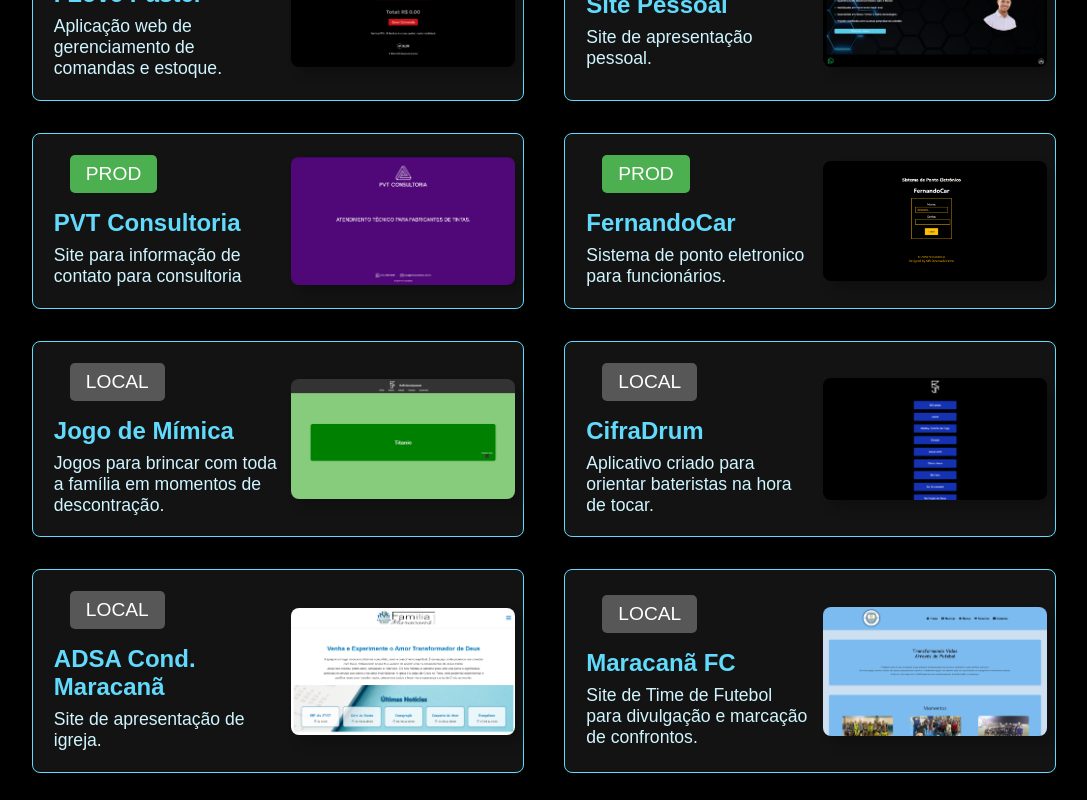
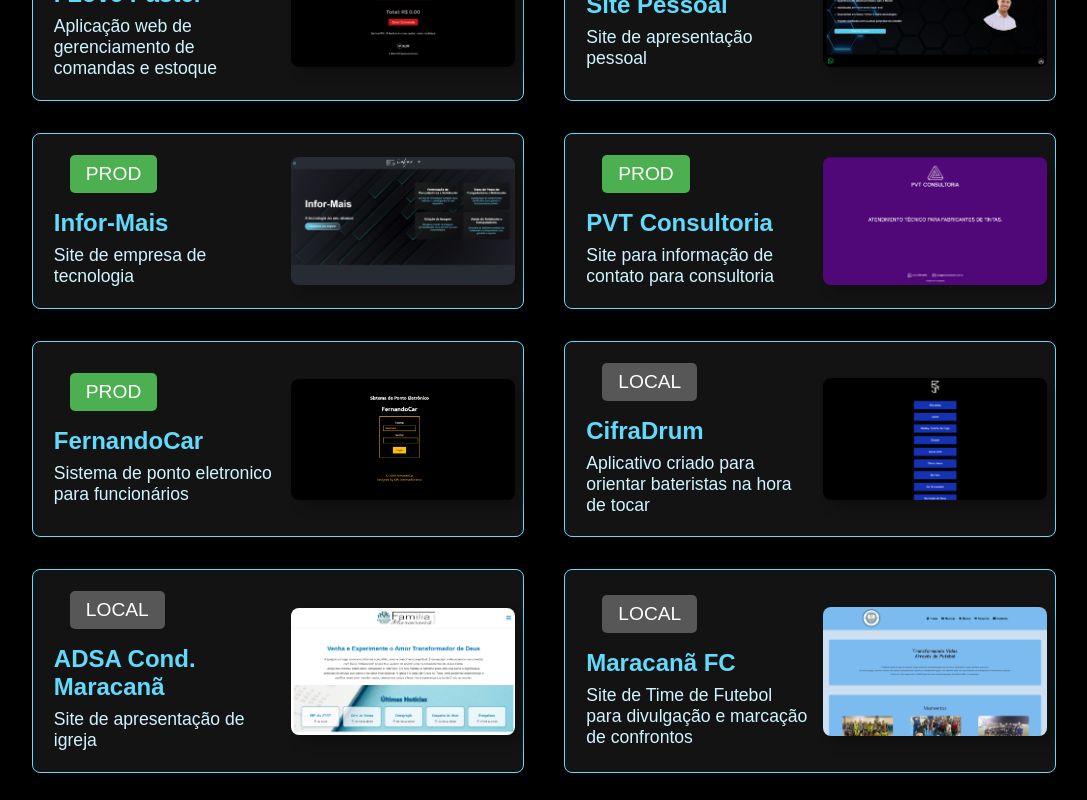
Before and after one commit to Junior-RJR/devrogeriojunior, a React (Create React App) app: page / in a window 1280 px wide. Shown: the part 4120-4920 px from the top of the page, without its empty margins (96-1183 px from the left). Built offline with nearby package versions, Linux system fonts and the light colour scheme.

Commit message:
update projetos informais

```diff
--- a/src/js/MeusProjetos.js
+++ b/src/js/MeusProjetos.js
@@ -1,6 +1,6 @@
 import React, { useEffect, useRef } from 'react';
 import '../css/MeusProjetos.css';
-import mimicaImage from '../assets/projects/mimica.png';
+// import mimicaImage from '../assets/projects/mimica.png';
 import kjrdev from '../assets/projects/kjrdev.png';
 import edmararagao from '../assets/projects/edmararagao.png';
 import maza from '../assets/projects/maza.png';
@@ -10,33 +10,41 @@ import devRJR from '../assets/projects/devrjr.png';
 import pvt from '../assets/projects/pvt.png';
 import fernandoCar from '../assets/projects/fernandoCar.png';
 import maracanaFc from '../assets/projects/maracana-fc.png';
+import informais from '../assets/projects/informais.png';
 
 const projetos = [
     {
         titulo: 'KJR Desenvolvimento',
-        descricao: 'Site empresarial de desenvolvimento de software e aplicações.',
+        descricao: 'Site empresarial de desenvolvimento de software e aplicações',
         imagem: kjrdev,
         ordem: 'direita',
         tipo: 'prod'
     },
     {
         titulo: 'Edmar Aragão',
-        descricao: 'Site para apresentação de pré-candidato a Vereador.',
+        descricao: 'Site para apresentação de pré-candidato a Vereador',
         imagem: edmararagao,
         ordem: 'direita',
         tipo: 'prod'
     },
     {
         titulo: 'I Love Pastel',
-        descricao: 'Aplicação web de gerenciamento de comandas e estoque.',
+        descricao: 'Aplicação web de gerenciamento de comandas e estoque',
         imagem: maza,
         ordem: 'esquerda',
         tipo: 'prod'
     },
     {
         titulo: 'Site Pessoal',
-        descricao: 'Site de apresentação pessoal.',
+        descricao: 'Site de apresentação pessoal',
         imagem: devRJR,
+        ordem: 'direita',
+        tipo: 'prod'
+    },
+    {
+        titulo: 'Infor-Mais',
+        descricao: 'Site de empresa de tecnologia',
+        imagem: informais,
         ordem: 'direita',
         tipo: 'prod'
     },
@@ -49,35 +57,35 @@ const projetos = [
     },
     {
         titulo: 'FernandoCar',
-        descricao: 'Sistema de ponto eletronico para funcionários.',
+        descricao: 'Sistema de ponto eletronico para funcionários',
         imagem: fernandoCar,
         ordem: 'direita',
         tipo: 'prod'
     },
-    {
-        titulo: 'Jogo de Mímica',
-        descricao: 'Jogos para brincar com toda a família em momentos de descontração.',
-        imagem: mimicaImage,
-        ordem: 'esquerda',
-        tipo: 'local'
-    },
+    // {
+    //     titulo: 'Jogo de Mímica',
+    //     descricao: 'Jogos para brincar com toda a família em momentos de descontração',
+    //     imagem: mimicaImage,
+    //     ordem: 'esquerda',
+    //     tipo: 'local'
+    // },
     {
         titulo: 'CifraDrum',
-        descricao: 'Aplicativo criado para orientar bateristas na hora de tocar.',
+        descricao: 'Aplicativo criado para orientar bateristas na hora de tocar',
         imagem: cifraDrum,
         ordem: 'direita',
         tipo: 'local'
     },
     {
         titulo: 'ADSA Cond. Maracanã',
-        descricao: 'Site de apresentação de igreja.',
+        descricao: 'Site de apresentação de igreja',
         imagem: adsa,
         ordem: 'esquerda',
         tipo: 'local'
     },
     {
         titulo: 'Maracanã FC',
-        descricao: 'Site de Time de Futebol para divulgação e marcação de confrontos.',
+        descricao: 'Site de Time de Futebol para divulgação e marcação de confrontos',
         imagem: maracanaFc,
         ordem: 'direita',
         tipo: 'local'
```
Also changed, not shown: src/assets/projects/informais.png (added).
